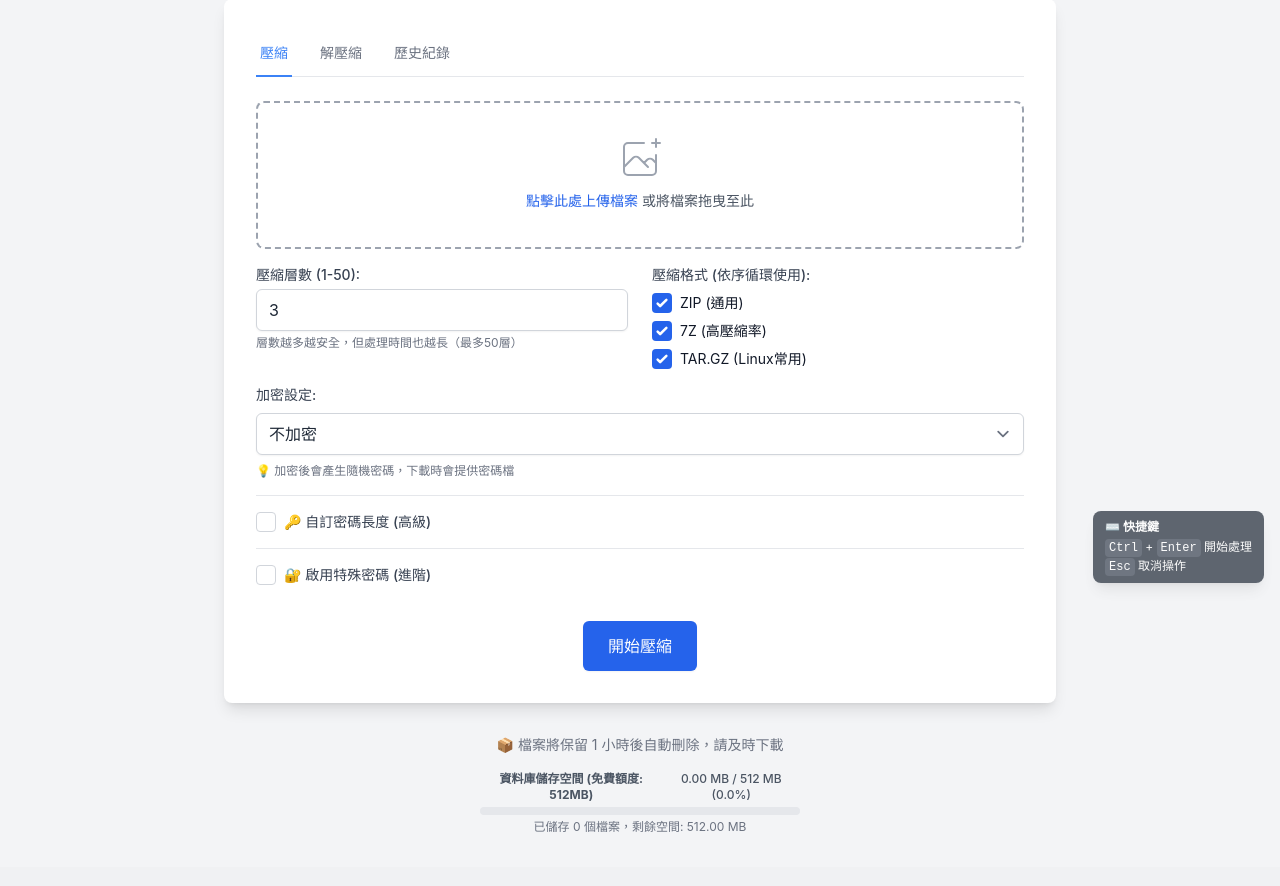
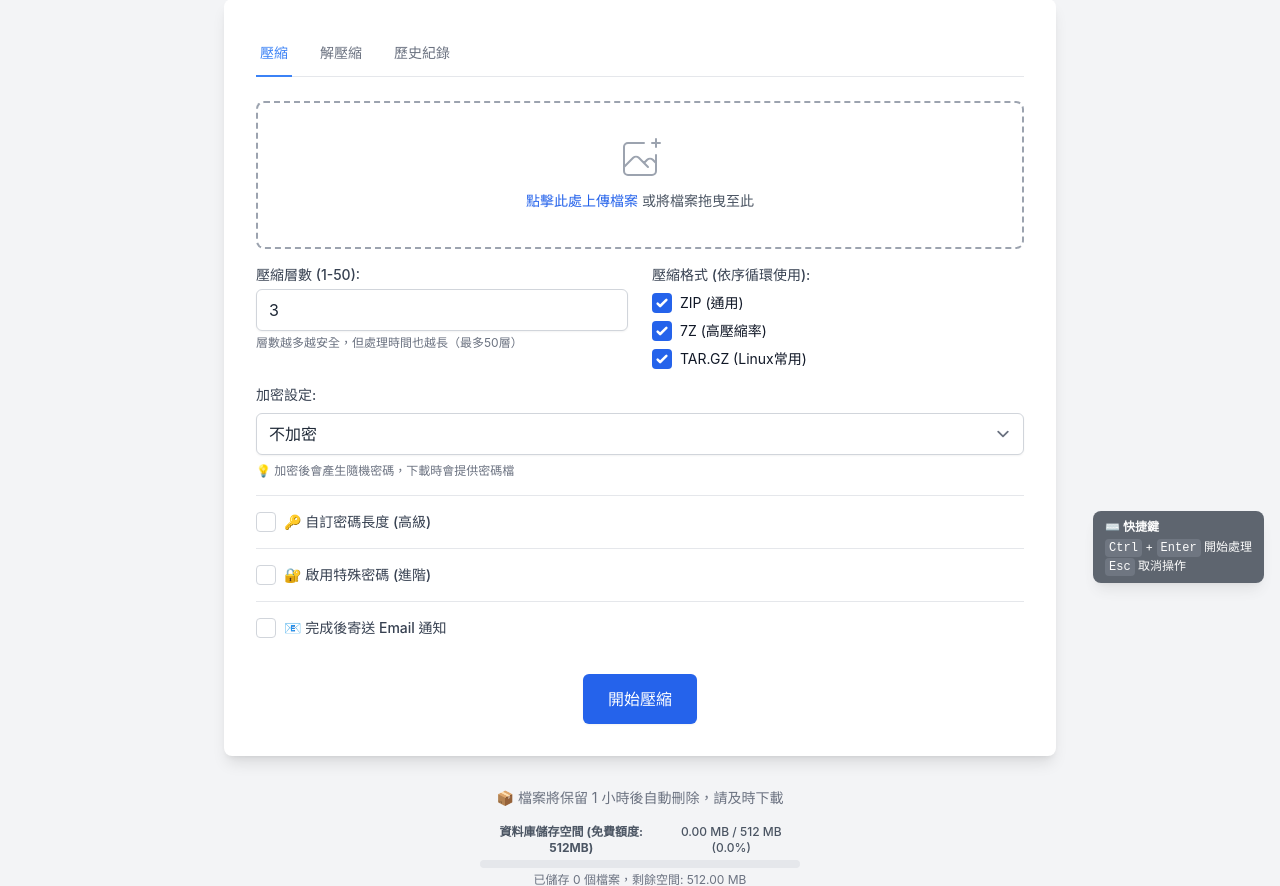
Before and after one commit to Cody8722/zip, a Flask app: page / in a window 1280 px wide. Shown: the part 201-1087 px from the top of the page. Before the commit the page ends 1033 px from the top, so only its background shows below. Run offline with Flask 3, Linux system fonts and the light colour scheme; data that the repository does not hold is empty; parts of the project's set-up code (start-up, migrations or seed data) failed here and were passed over; some libraries are stand-ins or nearby versions.

Commit message:
新增功能：前端 Email 通知選項
- 新增 Email 通知勾選框和輸入欄位
- 使用者可選擇在壓縮完成後接收 Email 通知
- 通知信包含下載連結和分享連結
- 與後端現有的 send_completion_email 功能整合
- 需要設定 MAIL_USERNAME 和 MAIL_PASSWORD 環境變數

```diff
--- a/templates/index.html
+++ b/templates/index.html
@@ -357,6 +357,17 @@
                                         <input type="number" id="master_password_interval" name="master_password_interval" value="10" min="1" max="100" class="mt-1 block w-full rounded-md border-gray-300 dark:border-gray-600 dark:bg-gray-800 shadow-sm focus:border-blue-500 focus:ring-blue-500 text-sm">
                                         <p class="mt-1 text-xs text-gray-500 dark:text-gray-400">例如：設定 10 表示第 10、20、30... 層使用此密碼</p>
                                     </div>
+                                </div>
+                            </div>
+                            <div class="border-t border-gray-200 dark:border-gray-700 pt-4 mt-4">
+                                <div class="flex items-center mb-3">
+                                    <input type="checkbox" id="enable_email" name="enable_email" class="h-5 w-5 text-blue-600 border-gray-300 rounded focus:ring-blue-500 dark:bg-gray-700 dark:border-gray-600 cursor-pointer">
+                                    <label for="enable_email" class="ml-2 block text-sm font-medium text-gray-700 dark:text-gray-300 cursor-pointer">📧 完成後寄送 Email 通知</label>
+                                </div>
+                                <div id="email-notification-input" class="hidden ml-6 p-3 bg-gray-50 dark:bg-gray-700 rounded-md">
+                                    <label for="recipient_email" class="block text-sm font-medium text-gray-700 dark:text-gray-300">Email 信箱:</label>
+                                    <input type="email" id="recipient_email" name="recipient_email" class="mt-1 block w-full rounded-md border-gray-300 dark:border-gray-600 dark:bg-gray-800 shadow-sm focus:border-blue-500 focus:ring-blue-500 text-sm" placeholder="your@email.com">
+                                    <p class="mt-1 text-xs text-gray-500 dark:text-gray-400">壓縮完成後會寄送通知信到此信箱，包含下載連結</p>
                                 </div>
                             </div>
                         </fieldset>
@@ -1454,6 +1465,22 @@
                     });
                 }
 
+                // Email 通知勾選框控制顯示/隱藏
+                const enableEmailCheckbox = document.getElementById('enable_email');
+                const emailNotificationInput = document.getElementById('email-notification-input');
+
+                if (enableEmailCheckbox && emailNotificationInput) {
+                    enableEmailCheckbox.addEventListener('change', function() {
+                        if (this.checked) {
+                            emailNotificationInput.classList.remove('hidden');
+                            writeDebugLog('Email 通知功能已啟用');
+                        } else {
+                            emailNotificationInput.classList.add('hidden');
+                            writeDebugLog('Email 通知功能已關閉');
+                        }
+                    });
+                }
+
                 const shareId = urlParams.get('share_id');
                 if (shareId) {
                     showShareView(shareId);
```
